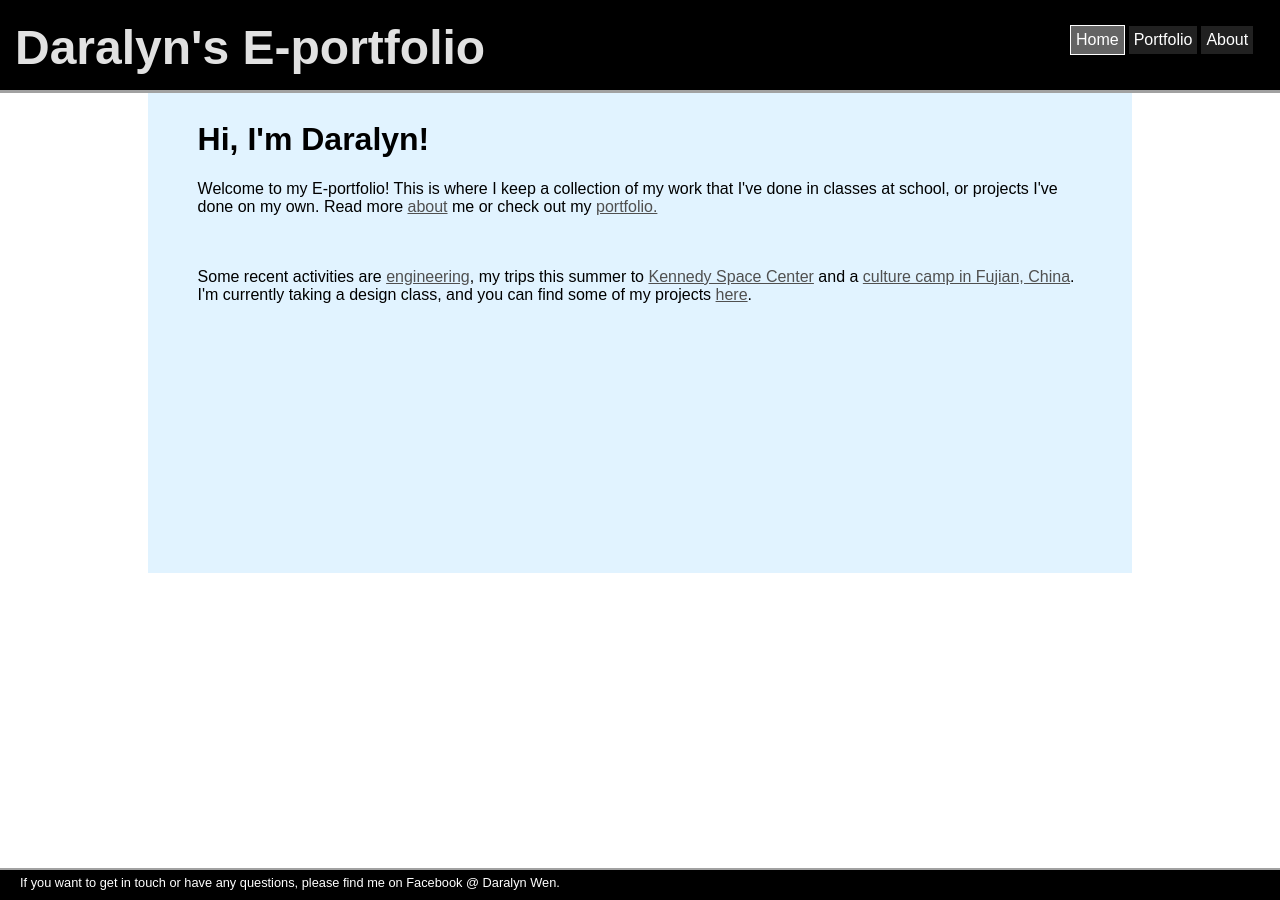
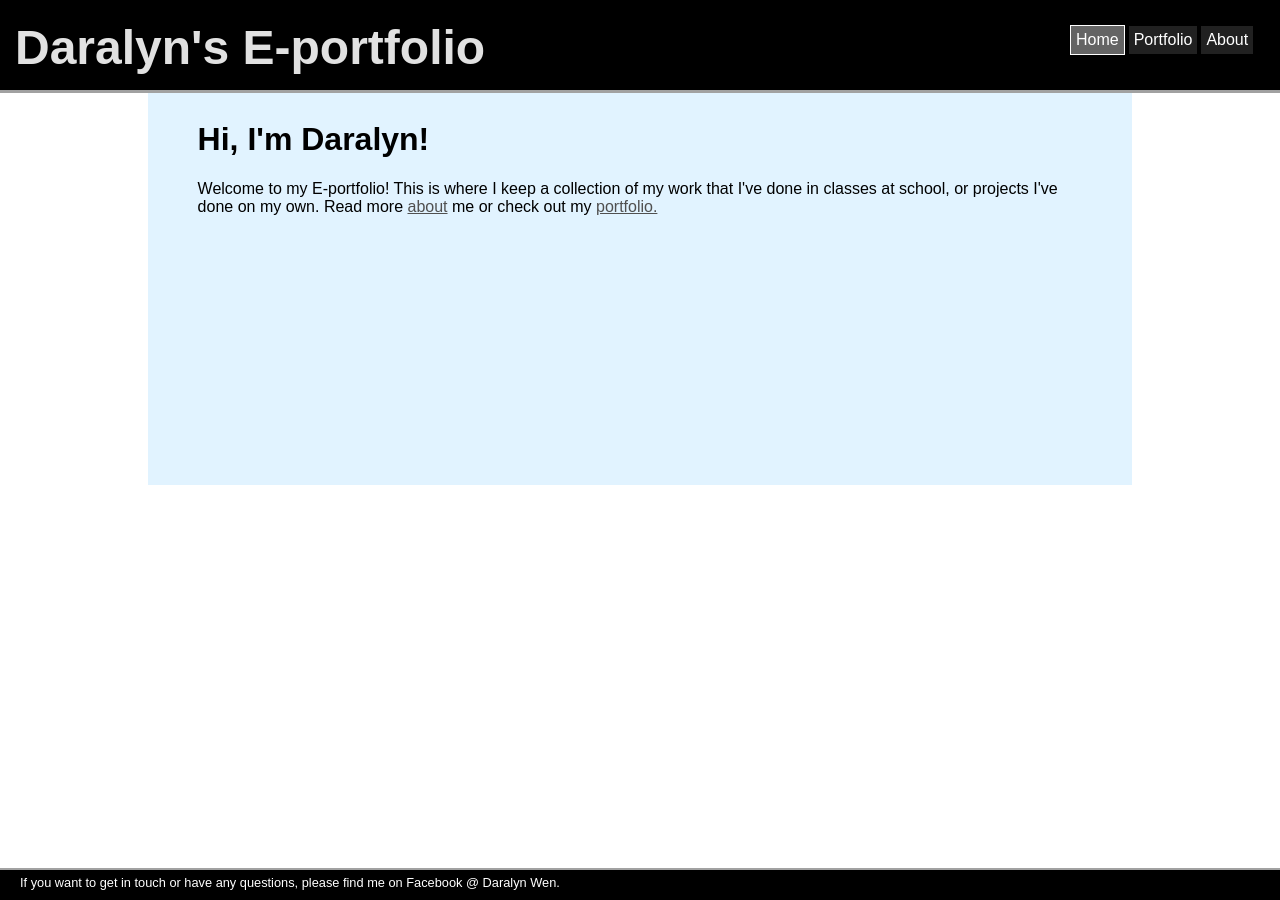
Before and after one commit to daralyn/daralyn.github.io, a Jekyll site: the page built from index.html, in a window 1280 px wide. Built offline with Jekyll 4.4.1, drawn with Linux system fonts in a browser that asks for light colours.

Commit message:
Update index.html

```diff
--- a/index.html
+++ b/index.html
@@ -18,12 +18,5 @@ title: Daralyn's Home Page
 	<h1>Hi, I'm Daralyn!</h1>
 	<p>Welcome to my E-portfolio! This is where I keep a collection of my work that I've done in classes at school, or projects I've done on my own.
 		Read more <a class="readandcheck" href="/about">about</a> me or check out my <a class="readandcheck" href="/portfolio"> portfolio.</a> </p>
-	<p><br><br>
-	Some recent activities are
-		<a href="https://daralyn.github.io/portfolio/engineering">engineering</a>,
-		my trips this summer to <a href="https://daralyn.github.io/portfolio/travels/2018orlando.html">Kennedy Space Center</a> and a <a href="https://daralyn.github.io/portfolio/travels/2018fujian.html">culture camp in Fujian, China</a>.
-	<br>I'm currently taking a design class, and you can find some of my projects <a href="https://daralyn.github.io/portfolio/design/">here</a>.
-
-	</p>
 
 </div><!-- /.blurb -->
```
